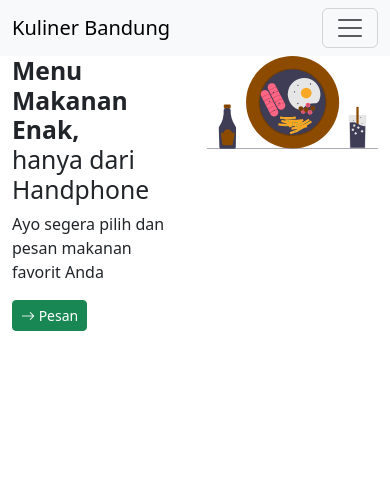
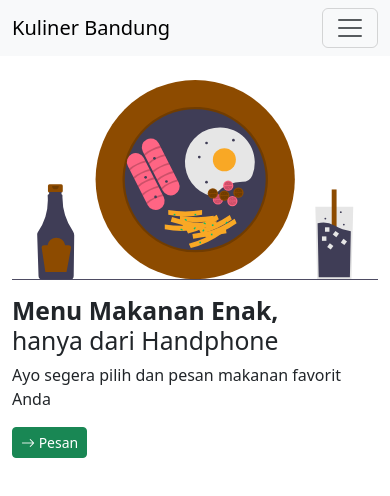
Before and after one commit to Nabilfadilah/web-kuliner, a Vue app: page / in a window 390 px wide. Shown: the top 496 px of the page. Built offline with nearby package versions, Linux system fonts and the light colour scheme.

Commit message:
Membuat component hero yang terdapat versi web dan mobile

```diff
--- a/src/components/HeroComponent.vue
+++ b/src/components/HeroComponent.vue
@@ -1,28 +1,60 @@
 <template>
-    <div class="row">
-        <div class="col">
-            <div class="d-flex h-100">
-                <div class="justify-content-center align-self-center">
-                    <h2> <strong>Menu Makanan Enak,</strong><br> hanya dari Handphone</h2>
-                    <p>Ayo segera pilih dan pesan makanan favorit Anda</p>
-                    <button class="btn btn-sm btn-success"> <i class="bi bi-arrow-right"></i> Pesan</button>
-                </div>
+  <div class="hero">
+    <!-- hero web -->
+    <div class="d-none d-md-block">
+      <div class="row mt-4">
+        <div class="col-md-6">
+          <div class="d-flex h-100">
+            <div class="justify-content-center align-self-center">
+              <h2>
+                <strong>Menu Makanan Enak,</strong><br />
+                hanya dari Handphone
+              </h2>
+              <p>Ayo segera pilih dan pesan makanan favorit Anda</p>
+              <button class="btn btn-sm btn-success">
+                <i class="bi bi-arrow-right"></i> Pesan
+              </button>
             </div>
+          </div>
         </div>
 
-        <div class="col">
-            <img src="../assets/images/hero.svg" width="100%">
+        <div class="col-md-6">
+          <img src="../assets/images/hero.svg" width="100%" />
         </div>
+      </div>
     </div>
 
+    <!-- hero mobile -->
+    <div class="d-sm-block d-md-none">
+      <div class="row mt-4">
+        <div class="col-md-6 mb-3">
+          <img src="../assets/images/hero.svg" width="100%" />
+        </div>
+
+        <div class="col-md-6">
+          <div class="d-flex h-100">
+            <div class="justify-content-center align-self-center">
+              <h2>
+                <strong>Menu Makanan Enak,</strong><br />
+                hanya dari Handphone
+              </h2>
+              <p>Ayo segera pilih dan pesan makanan favorit Anda</p>
+              <button class="btn btn-sm btn-success">
+                <i class="bi bi-arrow-right"></i> Pesan
+              </button>
+            </div>
+          </div>
+        </div>
+      </div>
+    </div>
+  </div>
 </template>
 
 <script>
 export default {
-    name: 'HeroComponent'
-}
+  name: "HeroComponent",
+};
 </script>
 
 <style>
-
 </style>
```
